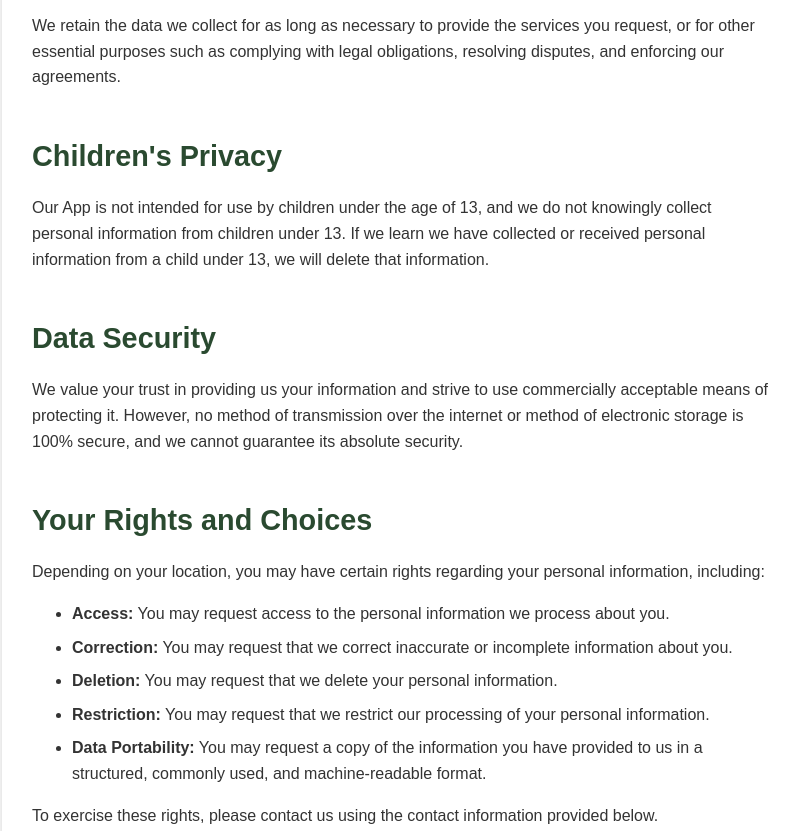
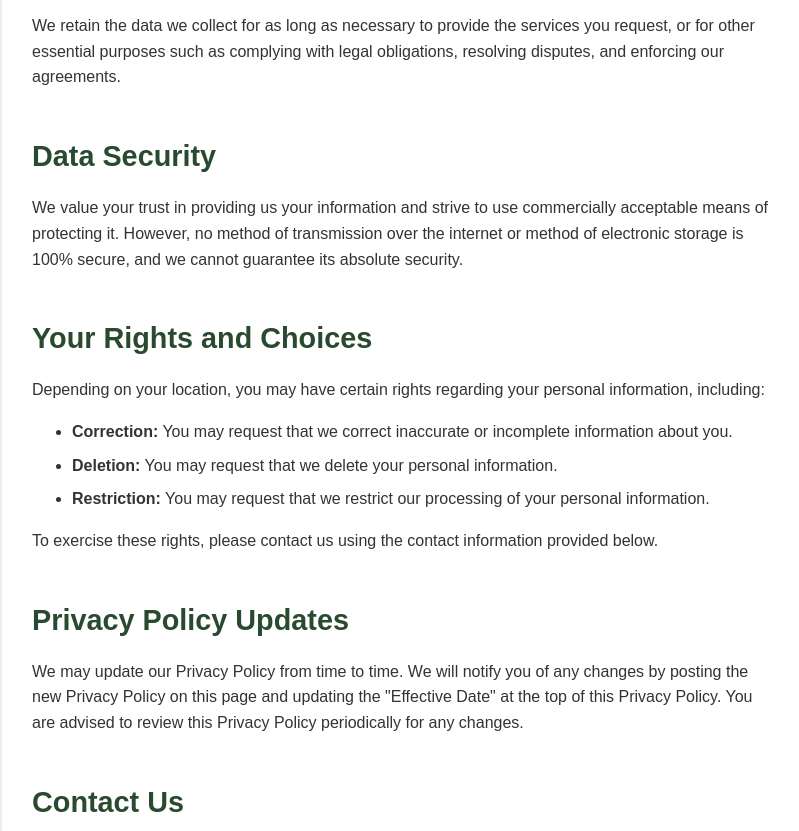
Before and after one commit to hotpotatoapps/hotpotatoapps.github.io, a plain HTML site: page word_blitzen_privacy_statement.html in a window 1280 px wide. Shown: the part 2766-3597 px from the top of the page, without its empty margins (238-1037 px from the left). Drawn offline with Linux system fonts and the light colour scheme.

Commit message:
Update word_blitzen_privacy_statement.html

```diff
--- a/word_blitzen_privacy_statement.html
+++ b/word_blitzen_privacy_statement.html
@@ -135,20 +135,15 @@
     <h2>Data Retention</h2>
     <p>We retain the data we collect for as long as necessary to provide the services you request, or for other essential purposes such as complying with legal obligations, resolving disputes, and enforcing our agreements.</p>
 
-    <h2>Children's Privacy</h2>
-    <p>Our App is not intended for use by children under the age of 13, and we do not knowingly collect personal information from children under 13. If we learn we have collected or received personal information from a child under 13, we will delete that information.</p>
-
     <h2>Data Security</h2>
     <p>We value your trust in providing us your information and strive to use commercially acceptable means of protecting it. However, no method of transmission over the internet or method of electronic storage is 100% secure, and we cannot guarantee its absolute security.</p>
 
     <h2>Your Rights and Choices</h2>
     <p>Depending on your location, you may have certain rights regarding your personal information, including:</p>
     <ul>
-      <li><strong>Access:</strong> You may request access to the personal information we process about you.</li>
       <li><strong>Correction:</strong> You may request that we correct inaccurate or incomplete information about you.</li>
       <li><strong>Deletion:</strong> You may request that we delete your personal information.</li>
       <li><strong>Restriction:</strong> You may request that we restrict our processing of your personal information.</li>
-      <li><strong>Data Portability:</strong> You may request a copy of the information you have provided to us in a structured, commonly used, and machine-readable format.</li>
     </ul>
     <p>To exercise these rights, please contact us using the contact information provided below.</p>
 
```
